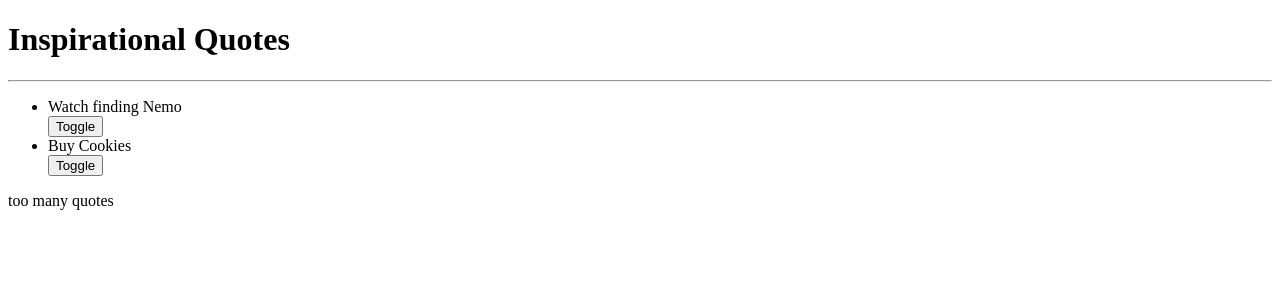
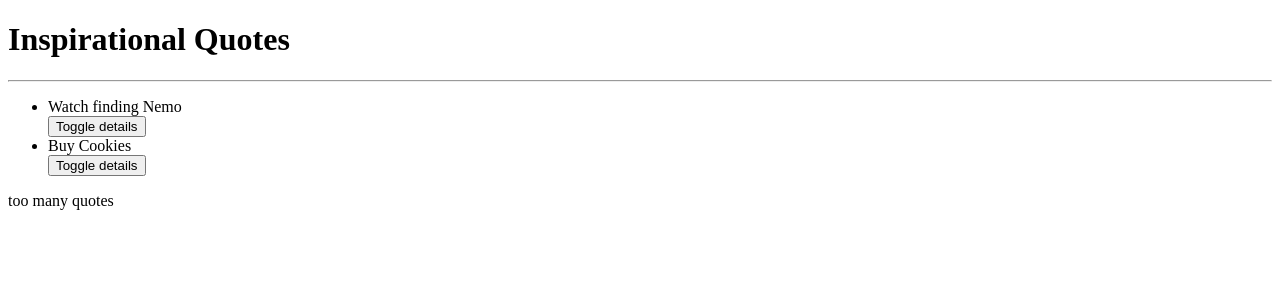
Before and after one commit to iamzilfa/Quotes, an Angular app: page / in a window 1280 px wide. Shown: the top 300 px of the page. Built offline with nearby package versions, Linux system fonts and the light colour scheme.

Commit message:
toggle button changed

```diff
--- a/src/app/quote/quote.component.html
+++ b/src/app/quote/quote.component.html
@@ -3,7 +3,7 @@
     <ul>
       <div *ngFor='let quote of quotes; let i = index'>
        <li>{{quote.quote}}</li>
-       <button (click)='toggleDetails(i)'>Toggle</button>
+       <button (click)='toggleDetails(i)'>Toggle details</button>
         <app-quote-detailed *ngIf='quote.showDescription' [quote]='quote' (isComplete) = 'deleteQuote($event,i)'></app-quote-detailed>
     </div>
     </ul>
```
